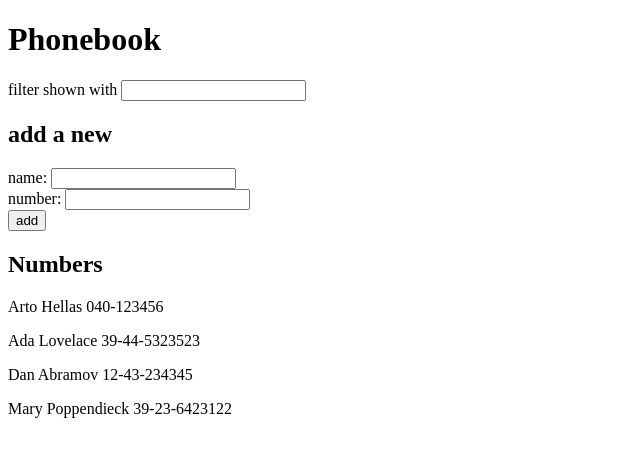
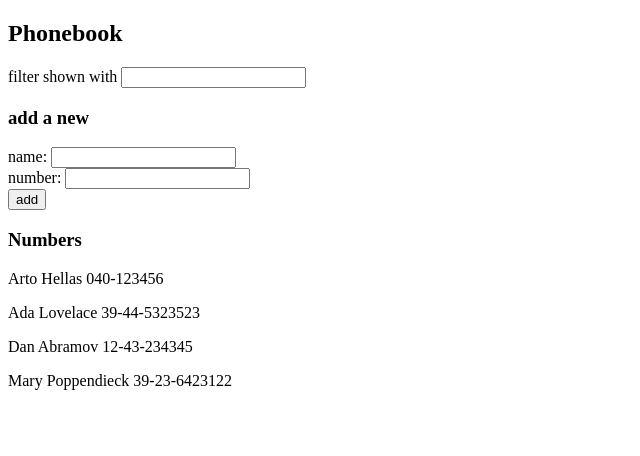
Before and after one commit to aitorias/fullstackopen, a React (Vite) app in the folder part2/phonebook/: page / in a window 1280 px wide. Shown: the top 456 px of the page, without its empty margins (0-640 px from the left). Built offline with nearby package versions, Linux system fonts and the light colour scheme.

Commit message:
Exercise 2.10 solution

```diff
--- a/part2/phonebook/src/App.jsx
+++ b/part2/phonebook/src/App.jsx
@@ -1,4 +1,7 @@
 import { useState } from 'react'
+import Filter from './components/Filter'
+import PersonForm from './components/PersonForm'
+import Persons from './components/persons/Persons'
 
 const App = () => {
   const [persons, setPersons] = useState([
@@ -15,7 +18,7 @@ const App = () => {
     setNewName(event.target.value)
   }
 
-  const handlePhoneChange = (event) => {
+  const handleNumberChange = (event) => {
     setNewNumber(event.target.value)
   }
 
@@ -54,52 +57,19 @@ const App = () => {
 
   return (
     <div>
-      <h1>Phonebook</h1>
+      <h2>Phonebook</h2>
+      <Filter filter={filter} handleFilterChange={handleFilterChange} />
+      <h3>add a new</h3>
+      <PersonForm
+        onSubmit={addNewPerson}
+        newName={newName}
+        handleNameChange={handleNameChange}
+        newNumber={newNumber}
+        handleNumberChange={handleNumberChange}
+      />
+      <h3>Numbers</h3>
       <div>
-        filter shown with{' '}
-        <input
-          type="search"
-          name="search"
-          value={filter}
-          onChange={handleFilterChange}
-        />
-      </div>
-      <h2>add a new</h2>
-      <form onSubmit={addNewPerson}>
-        <div>
-          name:{' '}
-          <input
-            type="text"
-            name="name"
-            value={newName}
-            onChange={handleNameChange}
-            required
-          />
-        </div>
-        <div>
-          number:{' '}
-          <input
-            type="string"
-            name="number"
-            pattern="^\d+(-\d+)*$"
-            value={newNumber}
-            onChange={handlePhoneChange}
-            required
-          />
-        </div>
-        <div>
-          <button type="submit">add</button>
-        </div>
-      </form>
-      <h2>Numbers</h2>
-      <div>
-        {personsToShow.map((person) => {
-          return (
-            <p key={person.id}>
-              {person.name} {person.number}
-            </p>
-          )
-        })}
+        <Persons arrayOfPersons={personsToShow} />
       </div>
     </div>
   )
--- /dev/null
+++ b/part2/phonebook/src/components/Filter.jsx
@@ -0,0 +1,15 @@
+const Filter = ({filter, handleFilterChange}) => {
+  return (
+    <>
+      filter shown with{' '}
+      <input
+        type="search"
+        name="search"
+        value={filter}
+        onChange={handleFilterChange}
+      />
+    </>
+  )
+}
+
+export default Filter
--- /dev/null
+++ b/part2/phonebook/src/components/PersonForm.jsx
@@ -0,0 +1,38 @@
+const PersonForm = ({
+  onSubmit,
+  newName,
+  handleNameChange,
+  newNumber,
+  handleNumberChange,
+}) => {
+  return (
+    <form onSubmit={onSubmit}>
+      <div>
+        name:{' '}
+        <input
+          type="text"
+          name="name"
+          value={newName}
+          onChange={handleNameChange}
+          required
+        />
+      </div>
+      <div>
+        number:{' '}
+        <input
+          type="string"
+          name="number"
+          pattern="^\d+(-\d+)*$"
+          value={newNumber}
+          onChange={handleNumberChange}
+          required
+        />
+      </div>
+      <div>
+        <button type="submit">add</button>
+      </div>
+    </form>
+  )
+}
+
+export default PersonForm
--- /dev/null
+++ b/part2/phonebook/src/components/persons/Person.jsx
@@ -0,0 +1,9 @@
+const Person = ({ name, number }) => {
+  return (
+    <p>
+      {name} {number}
+    </p>
+  )
+}
+
+export default Person
--- /dev/null
+++ b/part2/phonebook/src/components/persons/Persons.jsx
@@ -0,0 +1,15 @@
+import Person from './Person'
+
+const Persons = ({ arrayOfPersons }) => {
+  return (
+    <>
+      {arrayOfPersons.map((person) => {
+        return (
+          <Person key={person.id} name={person.name} number={person.number} />
+        )
+      })}
+    </>
+  )
+}
+
+export default Persons
```
